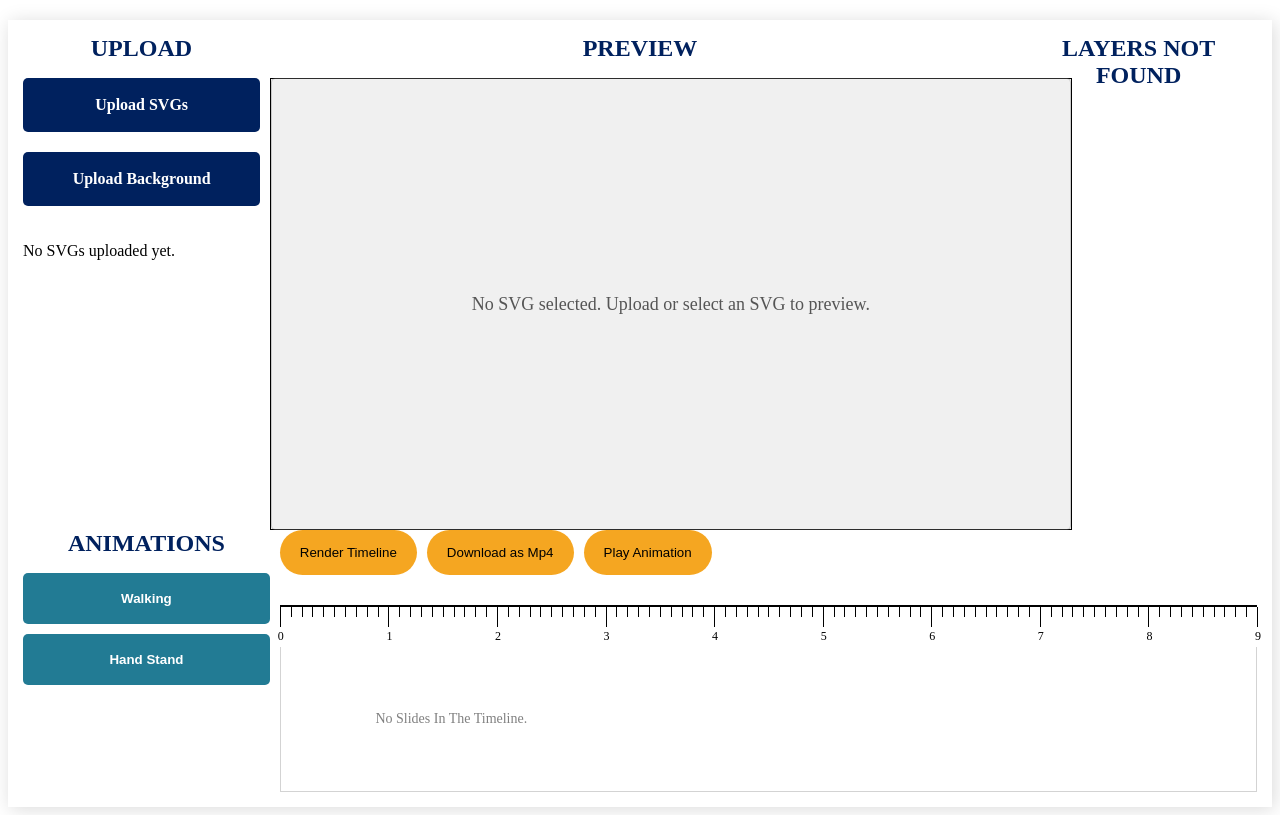
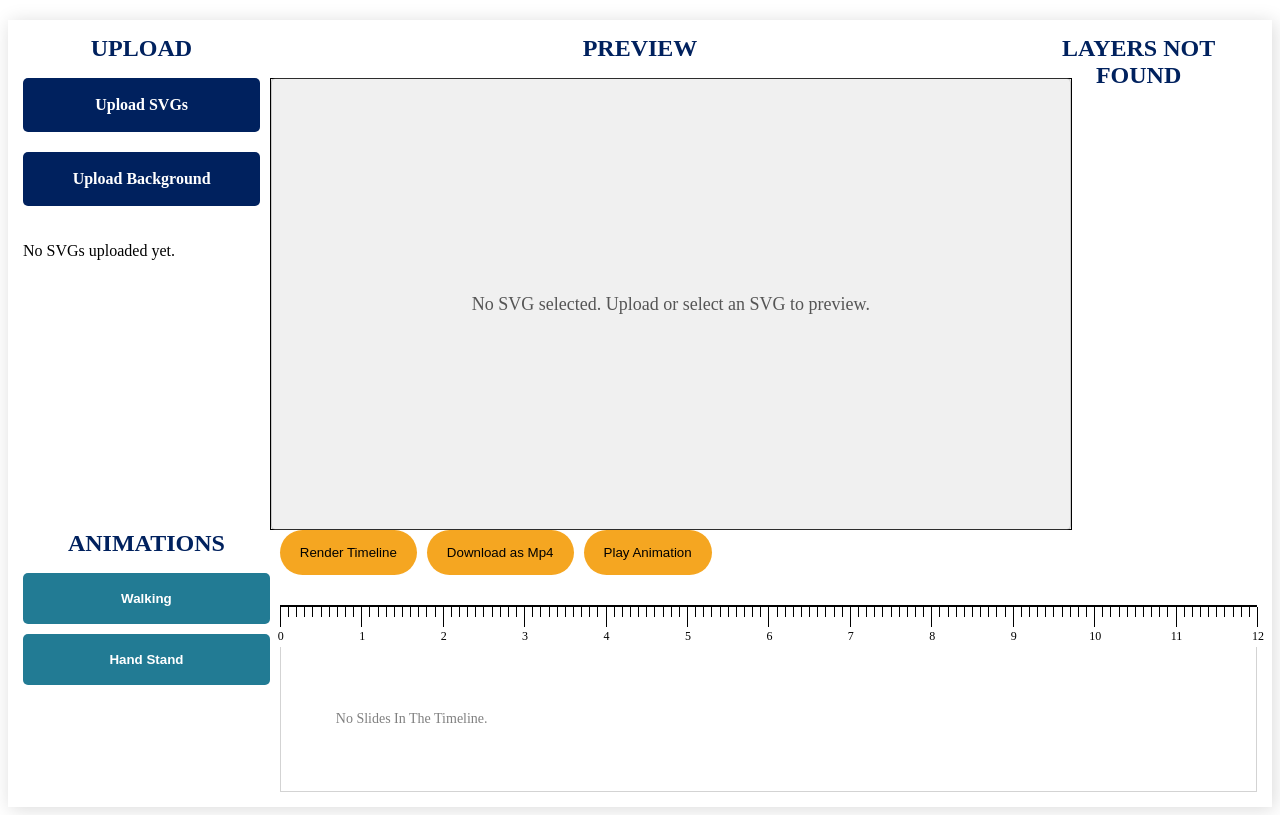
Before and after one commit to Davinder2001/editor_nextjs, a Next.js app: page / in a window 1280 px wide. Built offline with nearby package versions, Linux system fonts and the light colour scheme.

Commit message:
changes in style sheet

```diff
--- a/src/app/page.tsx
+++ b/src/app/page.tsx
@@ -994,40 +994,38 @@ const Page: React.FC = () => {
 
 
   const handleMouseDown = () => {
-    setDragging(true);
+    setDragging(true); // Enable dragging state
   };
+
   let lastUpdate = 0;
   const THROTTLE_TIME = 16;
   // Throttled update for the playhead position
   const throttledUpdatePlayhead = (playheadPercentage: number) => {
     const now = Date.now();
-  if (now - lastUpdate < THROTTLE_TIME) return; // Throttle updates to every 16ms (60fps)
+    if (now - lastUpdate < THROTTLE_TIME) return;
     lastUpdate = now;
-
-  // Update playhead position using ref directly
-  if (playheadRef.current) {
-    playheadRef.current.style.left = `${playheadPercentage}%`; // Directly update the position
-  }
+    setPlayheadPosition(playheadPercentage);
   };
 
 
   const handleMouseMove = (e: React.MouseEvent<HTMLDivElement>) => {
-    if (!dragging) return;
 
     const progressBar = e.currentTarget;
     const rect = progressBar.getBoundingClientRect();
-    const offsetX = e.clientX - rect.left; // Calculate the mouse position relative to the container
+    const offsetX = e.clientX - rect.left; // Calculate mouse position relative to container
 
     const playheadPercentage = Math.max(0, Math.min(100, (offsetX / rect.width) * 100)); // Clamp to [0, 100]
 
-    requestAnimationFrame(()=>setPlayheadPosition(playheadPercentage)); // Update playhead position visually
+    throttledUpdatePlayhead(playheadPercentage);
+
+    requestAnimationFrame(() => setPlayheadPosition(playheadPercentage)); // Update playhead position visually
     requestAnimationFrame(() => dragReverseReplayActivities(playheadPercentage));
     requestAnimationFrame(() => throttledUpdatePlayhead(playheadPercentage));
 
   };
 
   const handleMouseUp = () => {
-    setDragging(false); // Disable dragging state
+    setDragging(true); // Disable dragging state
   };
 
 
--- a/src/components/timeLine.tsx
+++ b/src/components/timeLine.tsx
@@ -45,7 +45,7 @@ const TimeLine: React.FC<TimelineProps> = ({
   const fixedDuration = ANIMATION_TIME_LINE; // 3 seconds in milliseconds
 
   // Total duration dynamically calculated based on slides
-  const totalDurationInMs = slideForTimeline.length * fixedDuration || 9000; // Default 6 seconds
+  const totalDurationInMs = slideForTimeline.length * fixedDuration || 12000; // Default 6 seconds
   const totalSeconds = Math.ceil(totalDurationInMs / 1000);
 
   return (
@@ -145,7 +145,7 @@ const TimeLine: React.FC<TimelineProps> = ({
           gridTemplateColumns: `repeat(${totalSeconds / 3}, ${100 / (totalSeconds / 3)}%)`, // Align slides to the grid
           gap: "2px",
           alignItems: "center",
-          height: "120px", // Optional: Set a fixed height for visual consistency
+          height: "120px",
           marginTop: "0px",
         }}
       >
```
Lines whose indentation alone changed are shown as unchanged.
